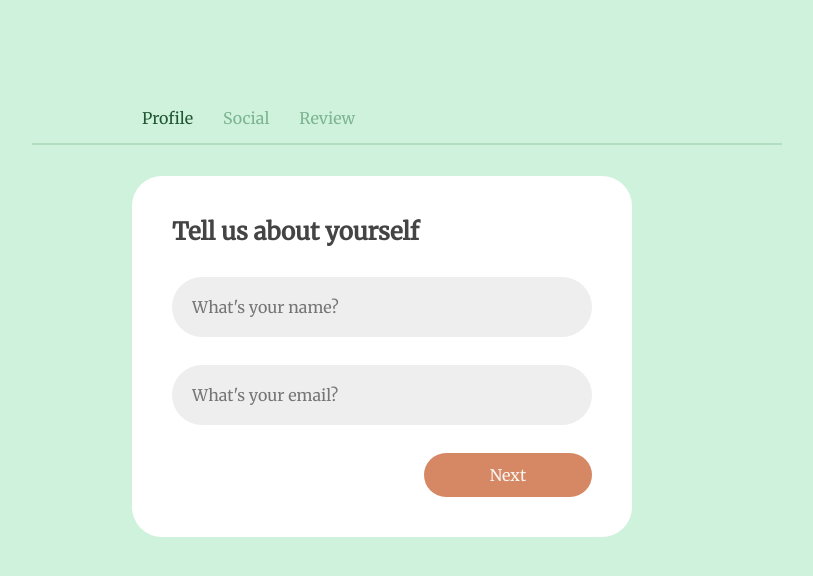
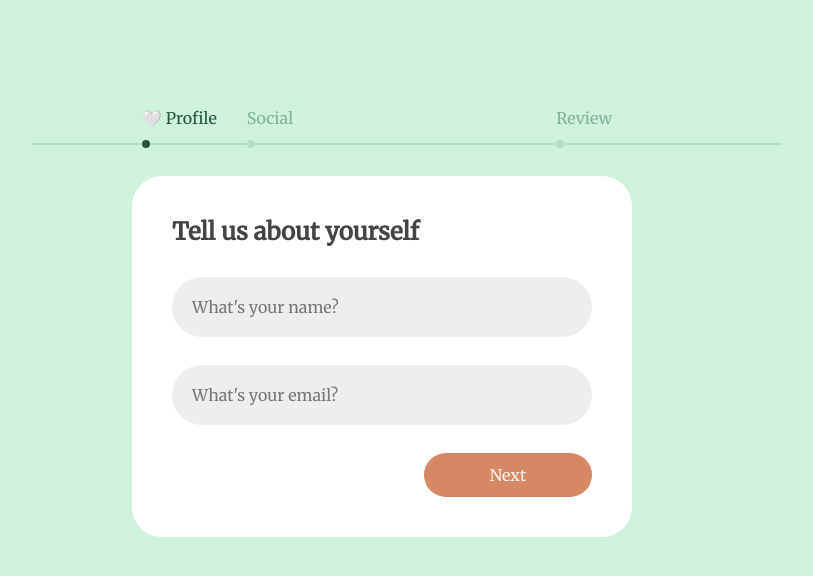
Before and after one commit to olympiawoj/multi-step-form, a React (Create React App) app: page / in a window 1280 px wide. Shown: the top 576 px of the page, without its empty margins (258-1071 px from the left). Built offline with nearby package versions, Linux system fonts and the light colour scheme; the HTML template or start-up script is replaced by a standard one.

Commit message:
Disabling Links

```diff
--- a/src/components/SignupForm/StepLinks.js
+++ b/src/components/SignupForm/StepLinks.js
@@ -1,12 +1,35 @@
 import React from 'react'
-import {NavLink} from 'react-router-dom'
+import { NavLink } from 'react-router-dom'
+import { useSignupForm } from './SignupFormContext'
 
-export default function StepLinks(){
+function isEmpty(obj) {
+    return Object.keys(obj).length === 0;
+}
+
+export default function StepLinks() {
+    const { profile, social } = useSignupForm();
+
+    // if profile is is not empty, then it's done
+    const isProfileDone = !isEmpty(profile)
+
+    // if social object is not empty, then it's done
+    const isSocialDone = !isEmpty(social);
+
     return (
         <div className="step-links">
-            <NavLink to="/" exact>Profile</NavLink>
-            <NavLink to="/social">Social</NavLink>
-            <NavLink to="/review">Review</NavLink>
+            <NavLink to="/" exact>{isProfileDone ? '♥️' : '🤍'} Profile <span /> </NavLink>
+            {isProfileDone ? (
+                <NavLink to="/social">{isSocialDone ? '♥️' : '🤍'} Social <span /></NavLink>
+            ) : (
+                <a>Social <span /></a>
+            )}
+
+            {isProfileDone && isSocialDone ? (
+                <NavLink to="/review" style={{ float: 'right' }}>Review <span /></NavLink>
+            ) : (
+                <a style={{ float: 'right' }}>Review <span /></a>
+            )}
+
         </div>
     )
 }
```
